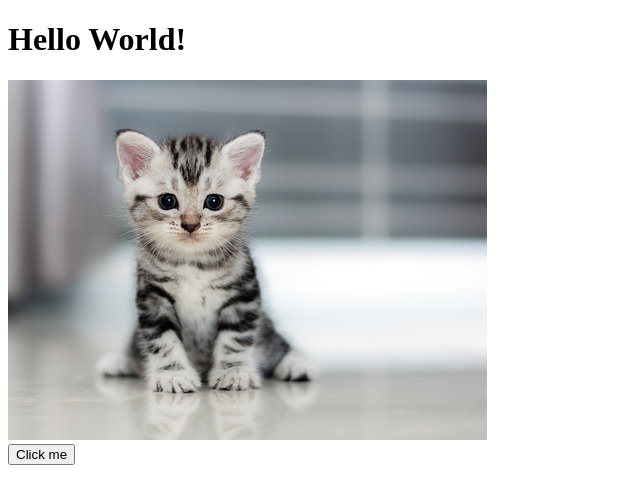
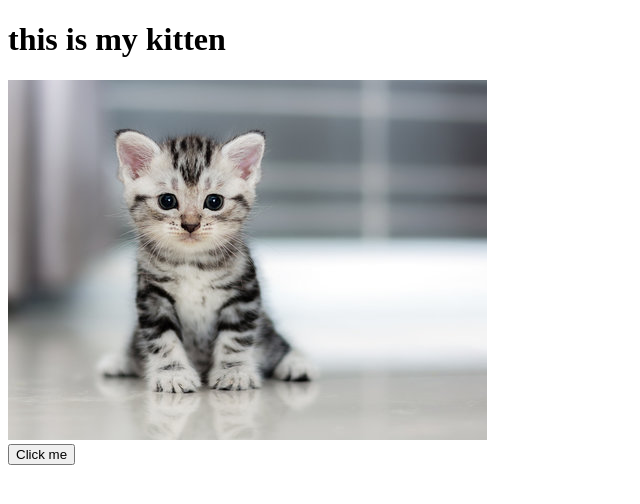
Before and after one commit to Chico-State-Computer-Science-Camp-2024/CS-Camp-24-Dekel-Robinson, a plain HTML site: page index.html in a window 1280 px wide. Shown: the whole page, without its empty margins (0-640 px from the left). Drawn offline with nearby package versions, Linux system fonts and the light colour scheme.

Commit message:
This is a change to file

```diff
--- a/index.html
+++ b/index.html
@@ -10,7 +10,7 @@
 </head>
 <body>
     <!-- Your content goes here -->
-    <h1>Hello World!</h1>
+    <h1>this is my kitten</h1>
     <div id="kitty">
         <img src="images/kitten.jpg" alt="This is a kitten.">
         <button id="btn">Click me</button>
```
